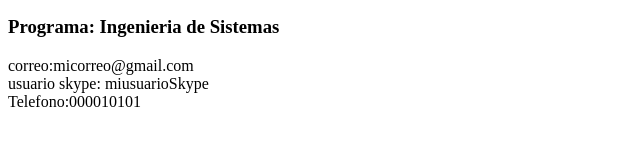
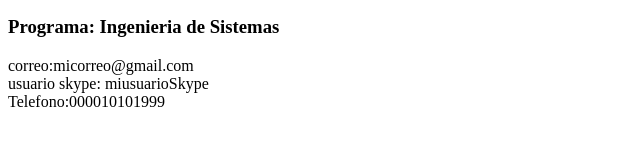
Before and after one commit to mavilap/testing, a plain HTML site: page index.html in a window 1280 px wide. Shown: the part 163-308 px from the top of the page, 0-640 px from the left. Drawn offline with Linux system fonts and the light colour scheme.

Commit message:
modificación de prueba

```diff
--- a/index.html
+++ b/index.html
@@ -16,7 +16,7 @@
     <br>
     usuario skype: miusuarioSkype
     <br>
-    Telefono:000010101
+    Telefono:000010101999
     <br>
 
 </p>
```
